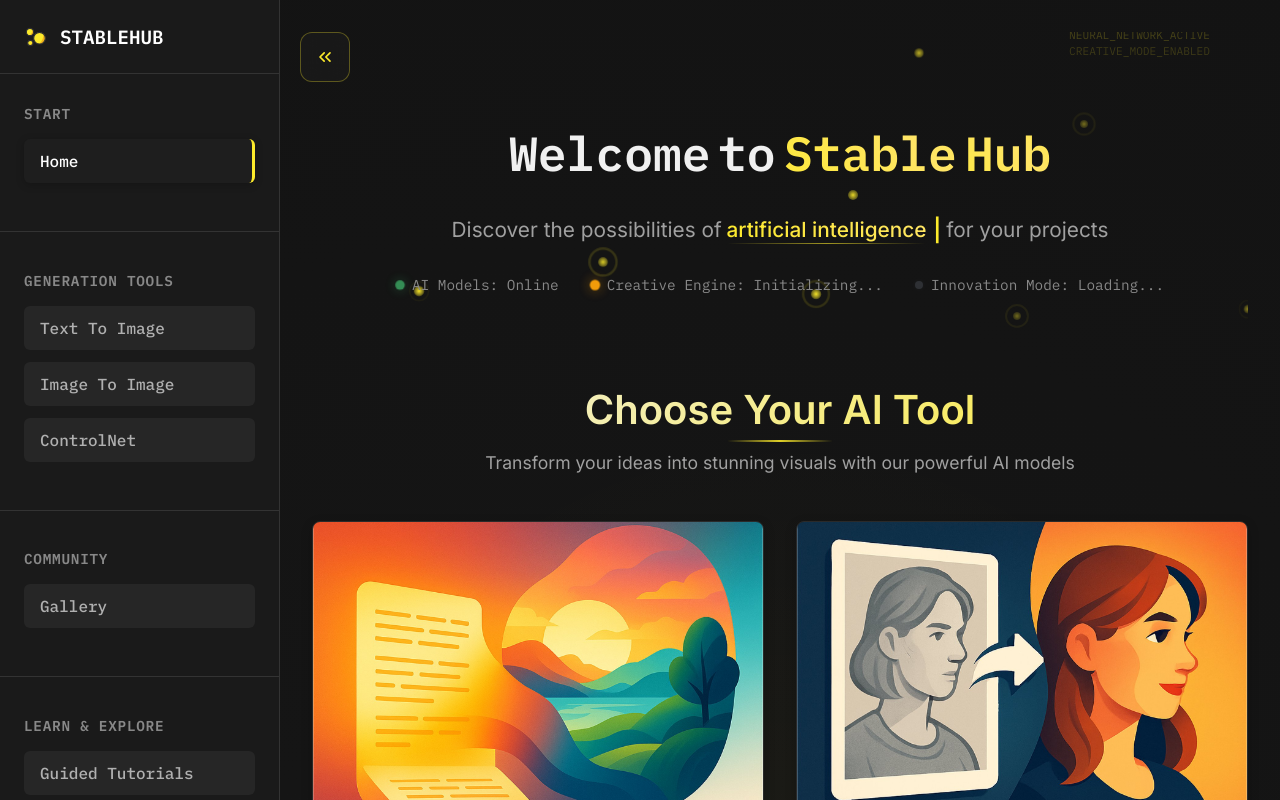
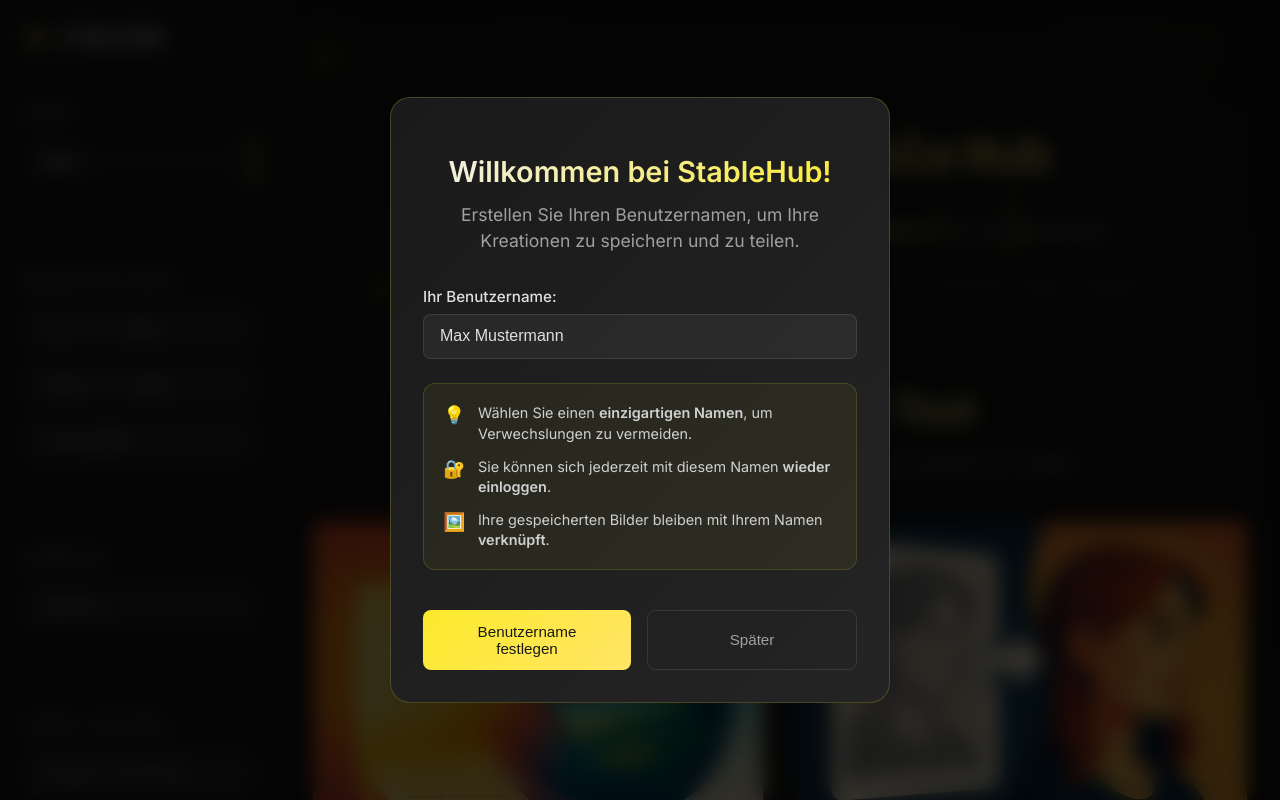
Before and after one commit to hfg-gmuend/stablehub.aid-lab.hfg-gmuend.de, a SvelteKit app: page / in a window 1280 px wide. Shown: the top 800 px of the page. Built offline with nearby package versions, Linux system fonts and the light colour scheme; no server answers.

Commit message:
Danger: Add user setup popup for username creation and validation

```diff
--- a/src/lib/components/UidSwitcher.svelte
+++ b/src/lib/components/UidSwitcher.svelte
@@ -9,6 +9,11 @@
 
   // Reaktive Werte
   $: currentUid = $user.userid || 'default';
+
+  // Debug: Log UID changes
+  $: if (currentUid) {
+    console.log('[UidSwitcher] Current UID:', currentUid);
+  }
 
   // Sanitize User ID - nur erlaubte Zeichen
   function sanitizeUid(input: string): string {
--- a/src/routes/+page.svelte
+++ b/src/routes/+page.svelte
@@ -9,6 +9,8 @@
   import SiteFooter from "$lib/components/SiteFooter.svelte";
   import { base, assets } from '$app/paths';
   import { onMount } from 'svelte';
+  import { browser } from '$app/environment';
+  import { user } from '$lib/stores/user.js';
 
   // Desktop sidebar state (separate from MinimalSidebar mobile logic)
   let sidebarCollapsed = false;
@@ -19,6 +21,15 @@
   let subtitleVisible = false;
   let cardsVisible = false;
   let tutorialsVisible = false;
+
+  // User setup popup state
+  let showUserSetup = false;
+  let username = 'Max Mustermann';
+  let usernameError = '';
+  let isSubmitting = false;
+
+  // Reactive statement to watch user store changes
+  $: currentUserId = $user.userid;
 
   // Dynamic typewriter animation
   let currentWordIndex = 0;
@@ -47,6 +58,63 @@
   // Desktop sidebar toggle function
   function toggleSidebar() {
     sidebarCollapsed = !sidebarCollapsed;
+  }
+
+  // User setup functions
+  function validateUsername(name: string): boolean {
+    // Only allow letters, numbers, spaces, and basic punctuation
+    const validPattern = /^[a-zA-Z0-9\s\-_.]+$/;
+    return validPattern.test(name) && name.trim().length >= 2;
+  }
+
+  function sanitizeUsername(name: string): string {
+    // Remove any special characters and trim
+    return name.replace(/[^a-zA-Z0-9\s\-_.]/g, '').trim();
+  }
+
+  async function handleUserSetup() {
+    if (isSubmitting) return;
+
+    const sanitizedName = sanitizeUsername(username);
+
+    if (!sanitizedName || sanitizedName.length < 2) {
+      usernameError = 'Benutzername muss mindestens 2 Zeichen lang sein.';
+      return;
+    }
+
+    if (!validateUsername(sanitizedName)) {
+      usernameError = 'Nur Buchstaben, Zahlen, Leerzeichen und _ - . sind erlaubt.';
+      return;
+    }
+
+    isSubmitting = true;
+    usernameError = '';
+
+    try {
+      // Set username using the user store
+      user.setUserId(sanitizedName);
+
+      // Also store setup completion in localStorage
+      localStorage.setItem('stablehub_user_setup_completed', 'true');
+
+      console.log('[UserSetup] Benutzername gesetzt:', sanitizedName);
+
+      // Close popup
+      showUserSetup = false;
+
+    } catch (error) {
+      console.error('Error setting up user:', error);
+      usernameError = 'Fehler beim Speichern. Bitte versuchen Sie es erneut.';
+    } finally {
+      isSubmitting = false;
+    }
+  }
+
+  function skipUserSetup() {
+    // Set a default username using the user store
+    user.setUserId('Anonymous User');
+    localStorage.setItem('stablehub_user_setup_completed', 'true');
+    showUserSetup = false;
   }
 
   function typewriterEffect() {
@@ -105,6 +173,22 @@
   }
 
   onMount(() => {
+    // Check if user setup is needed
+    if (browser) {
+      const setupCompleted = localStorage.getItem('stablehub_user_setup_completed');
+      const currentUserId = $user.userid;
+
+      // Show setup if no setup completed AND user has UUID format (not human-readable)
+      const isUuidFormat = /^[0-9a-f]{8}-[0-9a-f]{4}-[0-9a-f]{4}-[0-9a-f]{4}-[0-9a-f]{12}$/i.test(currentUserId);
+
+      console.log('[UserSetup] Setup completed:', setupCompleted, 'Current UID:', currentUserId, 'Is UUID:', isUuidFormat);
+
+      if (!setupCompleted && (currentUserId === 'default' || isUuidFormat)) {
+        showUserSetup = true;
+        console.log('[UserSetup] Showing user setup popup');
+      }
+    }
+
     // Staggered animation sequence
     setTimeout(() => mounted = true, 100);
     setTimeout(() => titleVisible = true, 300);
@@ -268,6 +352,76 @@
     <SiteFooter />
   </main>
 </div>
+
+<!-- User Setup Popup -->
+{#if showUserSetup}
+  <div
+    class="user-setup-overlay"
+    role="dialog"
+    aria-modal="true"
+    aria-labelledby="user-setup-title"
+    on:click|self={skipUserSetup}
+    on:keydown={(e) => e.key === 'Escape' && skipUserSetup()}
+  >
+    <div class="user-setup-popup">
+      <div class="popup-header">
+        <h2 id="user-setup-title">Willkommen bei StableHub!</h2>
+        <p>Erstellen Sie Ihren Benutzernamen, um Ihre Kreationen zu speichern und zu teilen.</p>
+      </div>
+
+      <div class="popup-content">
+        <div class="input-group">
+          <label for="username-input">Ihr Benutzername:</label>
+          <input
+            id="username-input"
+            type="text"
+            bind:value={username}
+            placeholder="Max Mustermann"
+            maxlength="50"
+            class:error={usernameError}
+            on:input={() => usernameError = ''}
+          />
+          {#if usernameError}
+            <span class="error-message">{usernameError}</span>
+          {/if}
+        </div>
+
+        <div class="info-box">
+          <div class="info-item">
+            <span class="info-icon">💡</span>
+            <span>Wählen Sie einen <strong>einzigartigen Namen</strong>, um Verwechslungen zu vermeiden.</span>
+          </div>
+          <div class="info-item">
+            <span class="info-icon">🔐</span>
+            <span>Sie können sich jederzeit mit diesem Namen <strong>wieder einloggen</strong>.</span>
+          </div>
+          <div class="info-item">
+            <span class="info-icon">🖼️</span>
+            <span>Ihre gespeicherten Bilder bleiben mit Ihrem Namen <strong>verknüpft</strong>.</span>
+          </div>
+        </div>
+
+        <div class="popup-actions">
+          <button
+            class="btn-primary"
+            on:click={handleUserSetup}
+            disabled={isSubmitting}
+          >
+            {#if isSubmitting}
+              <span class="loading-spinner"></span>
+              Wird gespeichert...
+            {:else}
+              Benutzername festlegen
+            {/if}
+          </button>
+          <button class="btn-secondary" on:click={skipUserSetup}>
+            Später
+          </button>
+        </div>
+      </div>
+    </div>
+  </div>
+{/if}
 
 <style>
   :global(body) {
@@ -908,6 +1062,201 @@
     transform: translateX(4px);
   }
 
+  /* User Setup Popup */
+  .user-setup-overlay {
+    position: fixed;
+    top: 0;
+    left: 0;
+    right: 0;
+    bottom: 0;
+    background: rgba(0, 0, 0, 0.8);
+    backdrop-filter: blur(10px);
+    display: flex;
+    align-items: center;
+    justify-content: center;
+    z-index: 10000;
+    padding: 1rem;
+  }
+
+  .user-setup-popup {
+    background: linear-gradient(135deg, #1a1a1a 0%, #242424 100%);
+    border: 1px solid rgba(252, 234, 43, 0.2);
+    border-radius: 20px;
+    padding: 2rem;
+    max-width: 500px;
+    width: 100%;
+    position: relative;
+    animation: popupSlideIn 0.4s ease-out;
+  }
+
+  @keyframes popupSlideIn {
+    from {
+      opacity: 0;
+      transform: scale(0.9) translateY(20px);
+    }
+    to {
+      opacity: 1;
+      transform: scale(1) translateY(0);
+    }
+  }
+
+  .popup-header {
+    text-align: center;
+    margin-bottom: 2rem;
+  }
+
+  .popup-header h2 {
+    font-size: 1.8rem;
+    font-weight: 600;
+    color: #f0f0f0;
+    margin-bottom: 0.8rem;
+    background: linear-gradient(135deg, #f0f0f0 0%, #FCEA2B 100%);
+    -webkit-background-clip: text;
+    -webkit-text-fill-color: transparent;
+    background-clip: text;
+  }
+
+  .popup-header p {
+    color: #a0a0a0;
+    font-size: 1.1rem;
+    line-height: 1.5;
+    margin: 0;
+  }
+
+  .popup-content {
+    display: flex;
+    flex-direction: column;
+    gap: 1.5rem;
+  }
+
+  .input-group {
+    display: flex;
+    flex-direction: column;
+    gap: 0.5rem;
+  }
+
+  .input-group label {
+    font-weight: 500;
+    color: #e0e0e0;
+    font-size: 0.95rem;
+  }
+
+  .input-group input {
+    padding: 0.8rem 1rem;
+    border: 1px solid rgba(255, 255, 255, 0.1);
+    border-radius: 8px;
+    background: rgba(255, 255, 255, 0.05);
+    color: #e0e0e0;
+    font-size: 1rem;
+    transition: all 0.3s ease;
+  }
+
+  .input-group input:focus {
+    outline: none;
+    border-color: rgba(252, 234, 43, 0.5);
+    background: rgba(255, 255, 255, 0.08);
+    box-shadow: 0 0 0 2px rgba(252, 234, 43, 0.1);
+  }
+
+  .input-group input.error {
+    border-color: rgba(255, 100, 100, 0.5);
+    background: rgba(255, 100, 100, 0.05);
+  }
+
+  .error-message {
+    color: #ff6b6b;
+    font-size: 0.85rem;
+    margin-top: 0.3rem;
+  }
+
+  .info-box {
+    background: rgba(252, 234, 43, 0.05);
+    border: 1px solid rgba(252, 234, 43, 0.15);
+    border-radius: 12px;
+    padding: 1.2rem;
+    display: flex;
+    flex-direction: column;
+    gap: 0.8rem;
+  }
+
+  .info-item {
+    display: flex;
+    align-items: flex-start;
+    gap: 0.8rem;
+    font-size: 0.9rem;
+    color: #d0d0d0;
+    line-height: 1.4;
+  }
+
+  .info-icon {
+    font-size: 1.1rem;
+    flex-shrink: 0;
+  }
+
+  .popup-actions {
+    display: flex;
+    gap: 1rem;
+    margin-top: 1rem;
+  }
+
+  .btn-primary,
+  .btn-secondary {
+    flex: 1;
+    padding: 0.8rem 1.5rem;
+    border-radius: 8px;
+    font-weight: 500;
+    font-size: 0.95rem;
+    cursor: pointer;
+    transition: all 0.3s ease;
+    display: flex;
+    align-items: center;
+    justify-content: center;
+    gap: 0.5rem;
+  }
+
+  .btn-primary {
+    background: linear-gradient(135deg, #FCEA2B 0%, #FFE566 100%);
+    color: #1a1a1a;
+    border: none;
+  }
+
+  .btn-primary:hover:not(:disabled) {
+    background: linear-gradient(135deg, #FFE566 0%, #FCEA2B 100%);
+    transform: translateY(-1px);
+  }
+
+  .btn-primary:disabled {
+    opacity: 0.7;
+    cursor: not-allowed;
+  }
+
+  .btn-secondary {
+    background: transparent;
+    color: #a0a0a0;
+    border: 1px solid rgba(255, 255, 255, 0.1);
+  }
+
+  .btn-secondary:hover {
+    background: rgba(255, 255, 255, 0.05);
+    color: #e0e0e0;
+    border-color: rgba(255, 255, 255, 0.2);
+  }
+
+  .loading-spinner {
+    width: 16px;
+    height: 16px;
+    border: 2px solid transparent;
+    border-top: 2px solid #1a1a1a;
+    border-radius: 50%;
+    animation: spin 1s linear infinite;
+  }
+
+  @keyframes spin {
+    to {
+      transform: rotate(360deg);
+    }
+  }
+
   @media (max-width: 768px) {
     /* Hide desktop sidebar buttons on mobile - let MinimalSidebar handle mobile nav */
     .sidebar-expand-btn,
@@ -958,5 +1307,19 @@
       gap: 1.5rem;
       margin: 2rem 0;
     }
+
+    /* User Setup Popup mobile */
+    .user-setup-popup {
+      margin: 1rem;
+      padding: 1.5rem;
+    }
+
+    .popup-header h2 {
+      font-size: 1.5rem;
+    }
+
+    .popup-actions {
+      flex-direction: column;
+    }
   }
 </style>
```
Also changed, not shown: src/lib/stores/user.js.
